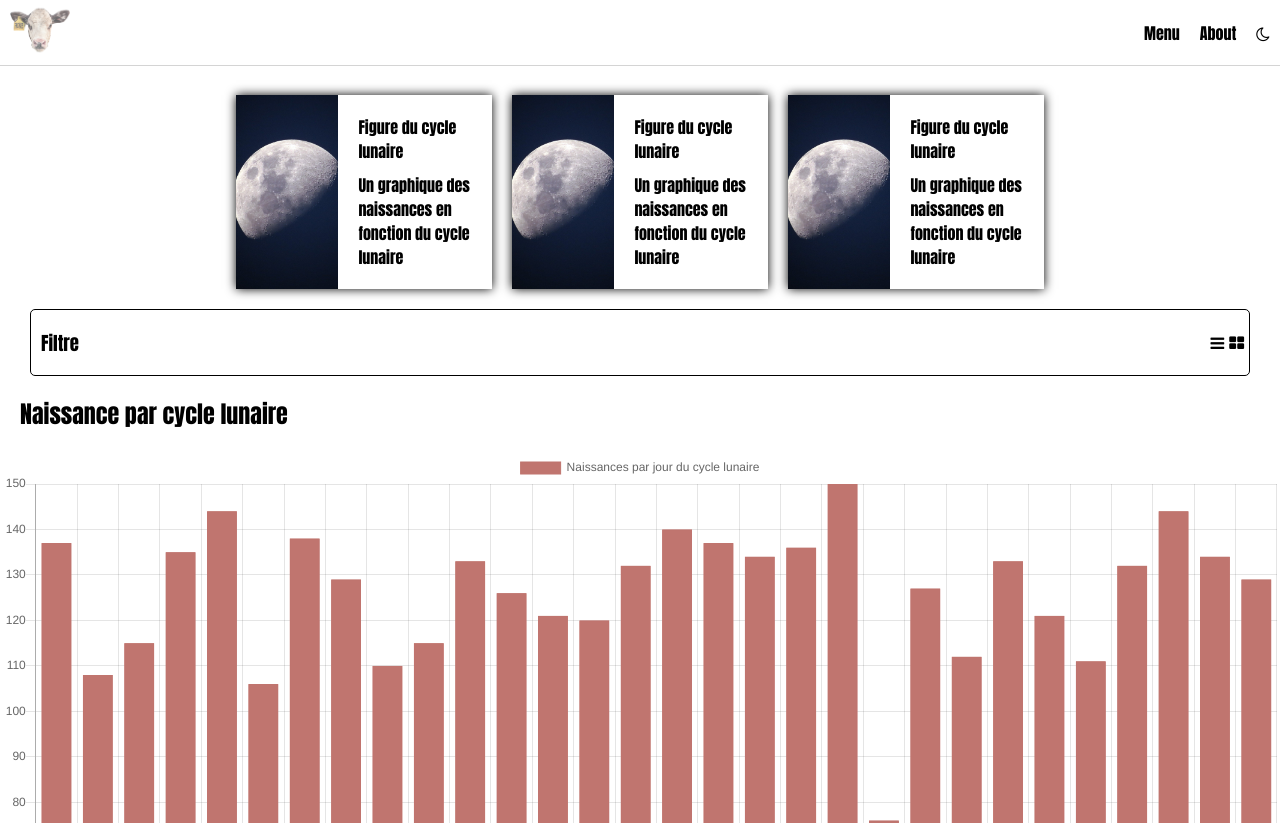
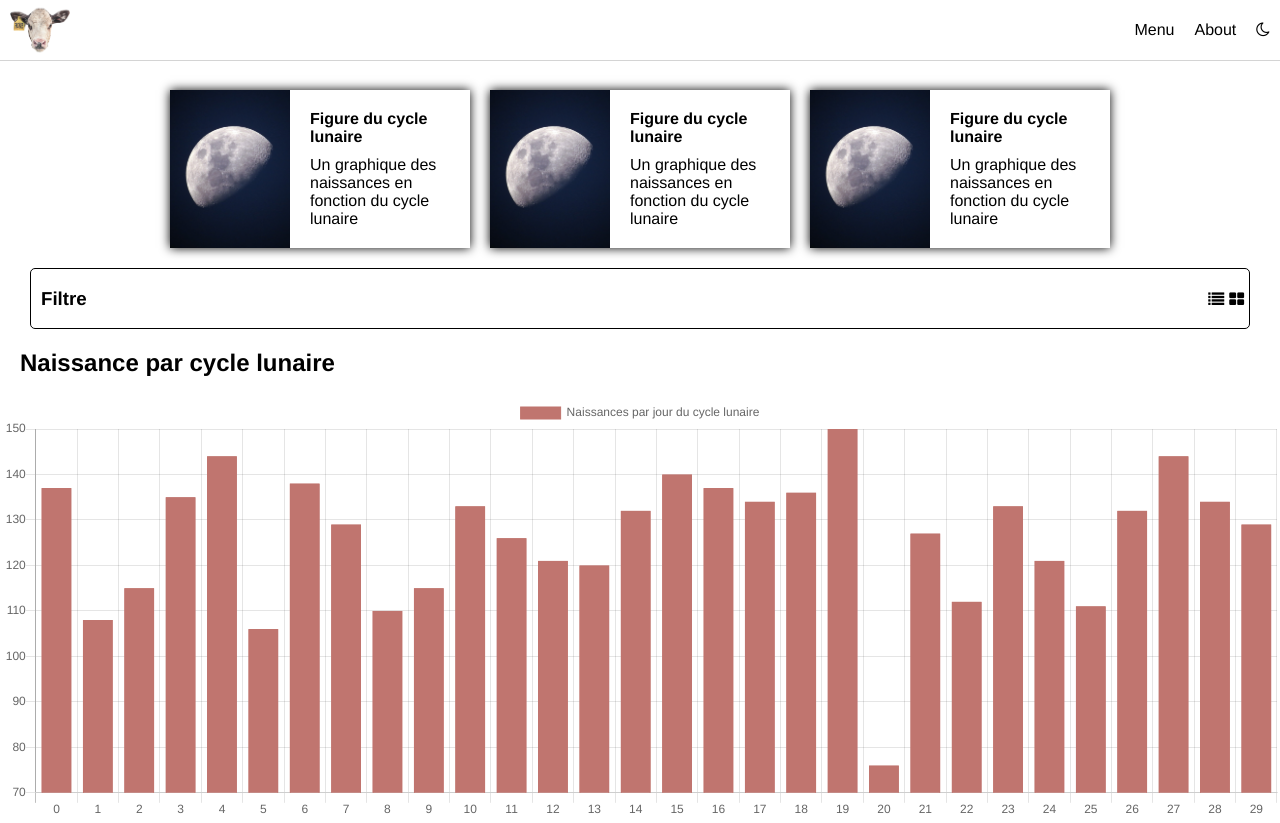
Before and after one commit to AlexandreDewilde/LINFO1002-P2-1B_4, a Flask app: page / in a window 1280 px wide. Shown: the top 823 px of the page. Run offline with Flask 2, Linux system fonts and the light colour scheme; data comes from the database, SQL or seed files in the repository.

Commit message:
add mobile version + add missing styles in html

```diff
--- a/src/static/css/base.css
+++ b/src/static/css/base.css
@@ -1,7 +1,7 @@
 body {
     margin: 0;
     padding: 0;
-    font-family: Impact, sans-serif;
+    font-family: Helvetica, sans-serif;
 }
 
 a {
@@ -18,28 +18,92 @@ h2 {
 }
 
 #logo {
+    margin-left: 10px;
     width: 60px;
+}
+
+#logo:hover {
+    opacity: 0.7;
 }
 
 .navbar {
     display: flex;
+    align-items: center;
+    box-shadow: 0 0 1px;
+    width: 100%;
+
+}
+
+
+.menu {
+    display: flex;
     justify-content: flex-end;
     align-items: center;
     list-style: none;
-    box-shadow: 0 0 1px;
+    width: 100%;
     margin: 0;
     padding: 0
 }
 
-.navbar li {
+
+.menu li {
     padding-left: 10px;
     padding-right: 10px;
 }
 
-.navbar li:first-child {
-    margin-right: auto;
+
+.menu li:hover {
+    opacity: 0.7;
+    cursor: pointer;
 }
 
-.navbar li:hover {
-    opacity: 0.7;
+
+#hamburger-menu {
+    display: none;
 }
+
+#label-hamburger {
+    display: none;
+}
+
+
+
+
+@media only screen and (max-width: 500px) {
+
+    #logo {
+        margin: 0;
+    }
+
+    #label-hamburger {
+        display: flex;
+        margin-left: auto;
+        margin-right: 20px;
+        justify-content: flex-end;
+    }
+
+    .navbar {
+        flex-direction: column;
+        box-shadow: 0 0
+    }
+
+    .menu {
+        display: none;
+    }
+
+    .menu li {
+        border-bottom: 1px solid gray;
+        margin-bottom: 10px;
+        padding: 10px;
+    }
+
+    #hamburger-menu:checked + .menu {
+        display: flex;
+        flex-direction: column;
+        justify-content: center;
+        align-items: center;
+        box-shadow: 0 0 0;
+    }
+
+
+}
--- a/src/static/css/index.css
+++ b/src/static/css/index.css
@@ -16,6 +16,7 @@
     display: flex;
     flex-direction: row;
     margin: 10px;
+    min-width: 300px;
     width: 20vw;
     box-shadow: 0 0 10px;
 }
--- a/src/templates/404.html
+++ b/src/templates/404.html
@@ -3,6 +3,8 @@
     <meta charset="UTF-8">
     <link rel="stylesheet" href="{{ url_for('static', filename='css/base.css') }}">
     <link rel="stylesheet" id="base-stylesheet" href="{{ url_for('static', filename='css/light.css') }}">
+    <link rel="stylesheet" href="https://cdnjs.cloudflare.com/ajax/libs/font-awesome/4.7.0/css/font-awesome.min.css">
+    <meta name="viewport" content="width=device-width, initial-scale=1.0">
     <title>Statistique</title>
 </head>
 <body>
@@ -11,3 +13,4 @@
     <h2>Désolé cette page n'existe pas</h2>
     <img src="static/images/404.jpg" alt="404 not found">
 </body>
+<script src="/static/js/base.js"></script>
--- a/src/templates/about.html
+++ b/src/templates/about.html
@@ -1,10 +1,13 @@
-<html lang="en">
+<html lang="fr">
 <head>
     <meta charset="UTF-8">
     <link rel="stylesheet" href="{{ url_for('static', filename='css/base.css') }}">
     <link rel="stylesheet" id="base-stylesheet" href="{{ url_for('static', filename='css/light.css') }}">
+    <link rel="stylesheet" href="https://cdnjs.cloudflare.com/ajax/libs/font-awesome/4.7.0/css/font-awesome.min.css">
+    <meta name="viewport" content="width=device-width, initial-scale=1.0">
     <title>Statistique</title>
 </head>
 <body>
     {% include "header.html" %}
 </body>
+<script src="/static/js/base.js"></script>
--- a/src/templates/header.html
+++ b/src/templates/header.html
@@ -1,8 +1,9 @@
 <header>
-    <ul class="navbar">
-        <li>
+    <div class="navbar">
         <a href="/"><img src="{{ url_for('static', filename='images/logo.png') }}" alt="logo" id="logo"/></a>
-        </li>
+        <label class="fa fa-bars" for="hamburger-menu" id="label-hamburger"></label>
+        <input id="hamburger-menu" type="checkbox">
+        <ul class="menu">
             <li>
                 <a href="/">Menu</a>
             </li>
@@ -13,4 +14,5 @@
                 <i class="fa fa-moon-o" id="theme-icon" onclick="toggleTheme()"></i>
             </li>
         </ul>
+    </div>
 </header>
--- a/src/templates/index.html
+++ b/src/templates/index.html
@@ -5,6 +5,7 @@
     <link rel="stylesheet" id="base-stylesheet" href="{{ url_for('static', filename='css/light.css') }}">
     <link rel="stylesheet" href="{{ url_for('static', filename='css/index.css') }}">
     <link rel="stylesheet" href="https://cdnjs.cloudflare.com/ajax/libs/font-awesome/4.7.0/css/font-awesome.min.css">
+    <meta name="viewport" content="width=device-width, initial-scale=1.0">
     <title>Statistique</title>
 </head>
 <body>
@@ -46,7 +47,7 @@
 
     <section class="filter-section">
         <h3 id="filter-title">Filtre</h3>
-        <i class="fa fa-bars" id="list-icon"></i>
+        <i class="fa fa-list" id="list-icon"></i>
         <i class="fa fa-th-large" id="grid-icon"></i>
     </section>
 
```
Lines whose indentation alone changed are shown as unchanged.
